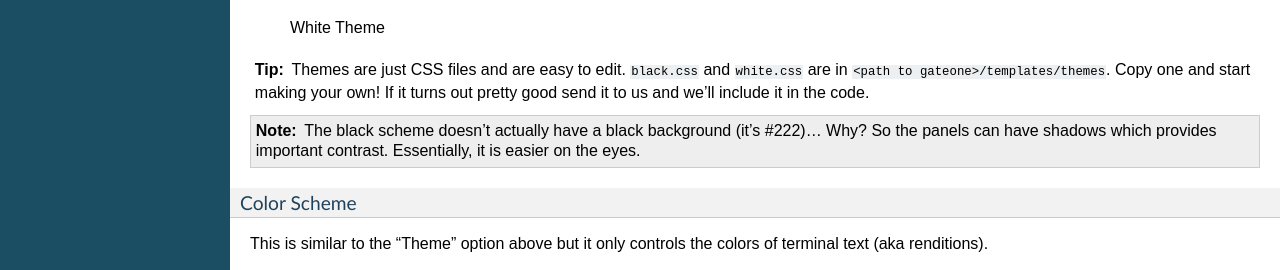
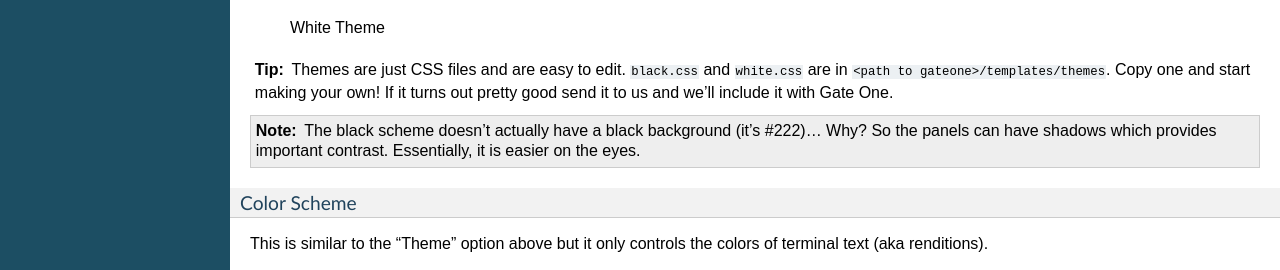
Before and after one commit to liftoff/GateOne, a Sphinx documentation site: the page built from gateone/docs/source/UserGuide/index.rst, in a window 1280 px wide and 900 px high, scrolled down 10367 px. Shown: the part 199-469 px from the top of the window. Built offline with Sphinx 7.4.7, drawn with Linux system fonts in a browser that asks for light colours; the version number is read from the project's files by our own code.

Commit message:
Made a few minor changes to the documentation.

```diff
--- a/gateone/docs/source/UserGuide/index.rst
+++ b/gateone/docs/source/UserGuide/index.rst
@@ -163,7 +163,7 @@ This controls the look and feel of Gate One.  When selected, the chosen theme wi
 
     White Theme
 
-.. tip:: Themes are just CSS files and are easy to edit.  ``black.css`` and ``white.css`` are in ``<path to gateone>/templates/themes``.  Copy one and start making your own!  If it turns out pretty good send it to us and we'll include it in the code.
+.. tip:: Themes are just CSS files and are easy to edit.  ``black.css`` and ``white.css`` are in ``<path to gateone>/templates/themes``.  Copy one and start making your own!  If it turns out pretty good send it to us and we'll include it with Gate One.
 
 .. note:: The black scheme doesn't actually have a black background (it's #222)...  Why?  So the panels can have shadows which provides important contrast.  Essentially, it is easier on the eyes.
 
```
Also changed, not shown: gateone/docs/source/ReleaseNotes/index.rst (+5 -3 lines), 15 other files.
